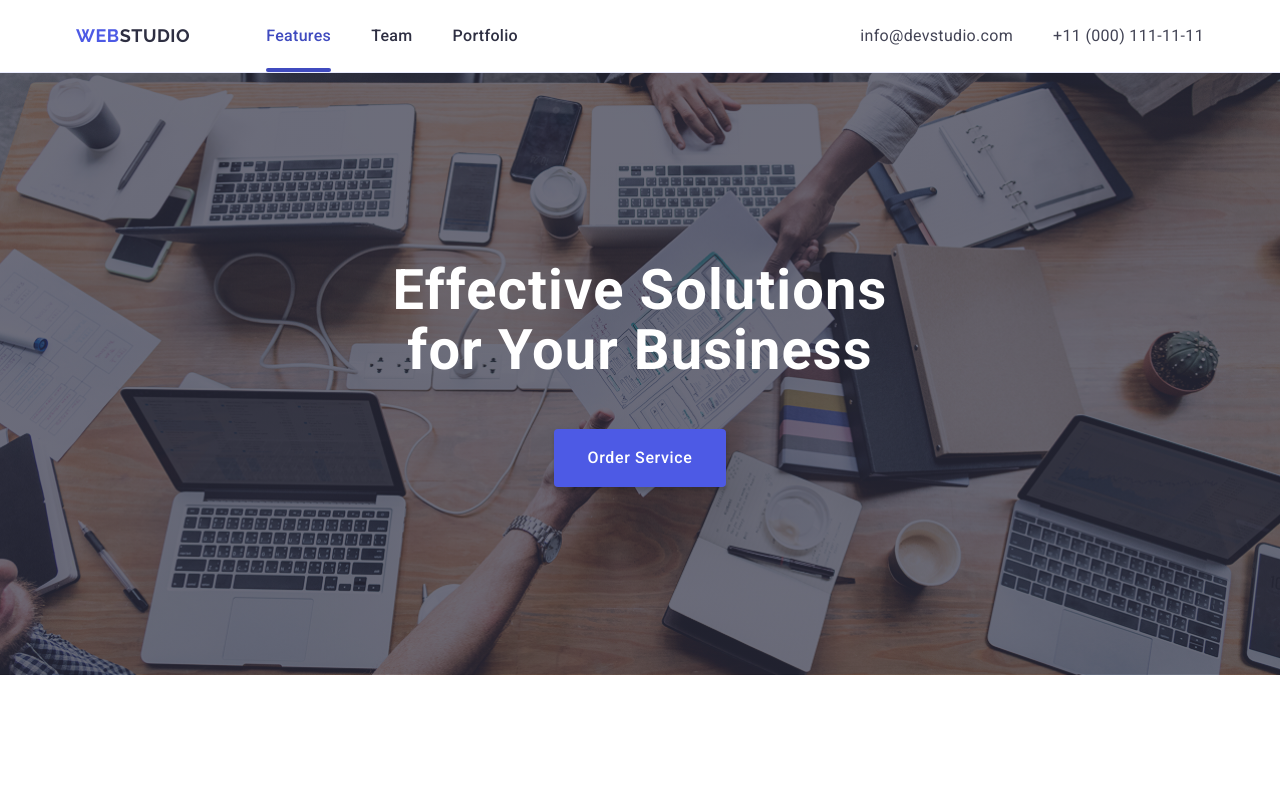
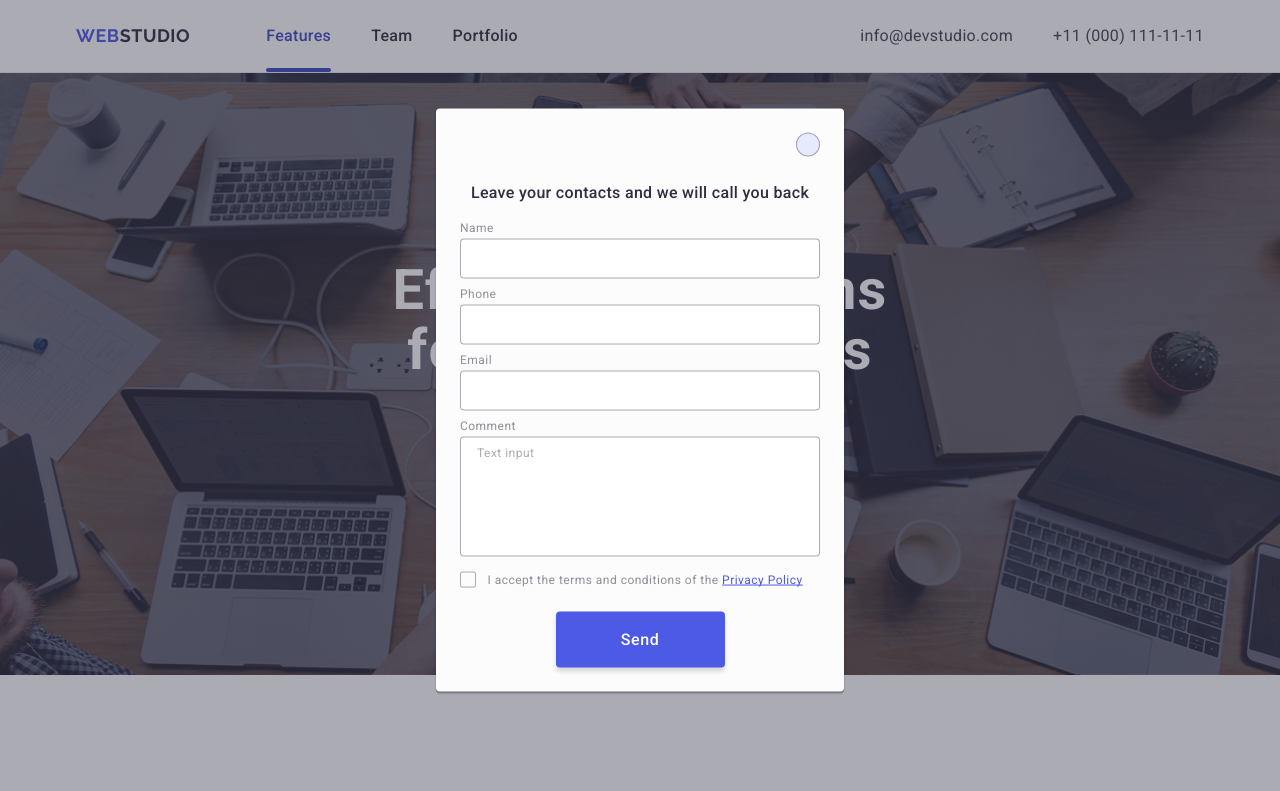
Before and after one commit to nastyars0811-create/goit-markup-hw-05, a plain HTML site: page index.html in a window 1280 px wide. Shown: the top 791 px of the page. Drawn offline with nearby package versions, Linux system fonts and the light colour scheme.

Commit message:
Fix modal form styles

```diff
--- a/css/footer.css
+++ b/css/footer.css
@@ -124,7 +124,6 @@
 
 .footer-form-input::placeholder {
   color: #ffffff;
-  transition: color 250ms ease-out;
 }
 
 .btn-filled {
--- a/css/modal.css
+++ b/css/modal.css
@@ -6,7 +6,7 @@
   width: 100%;
   height: 100%;
 
-  background-color: rgb(46, 47, 66, 0.4);
+  background-color: rgba(46, 47, 66, 0.4);
 
   opacity: 0;
   visibility: hidden;
@@ -68,6 +68,10 @@
   width: 24px;
   height: 24px;
   background: #e7e9fc;
+
+  transition:
+    background-color 250ms ease-out,
+    border-color 250ms ease-out;
 }
 .modal-btn-icon {
   color: #2e2f42;
@@ -106,12 +110,12 @@ Modal form */
 .modal-form-field {
   margin-bottom: 8px;
 }
-.modal-form-lable {
+.modal-form-label {
   display: block;
   margin-bottom: 4px;
   font-weight: 400;
   font-size: 12px;
-  line-height: 1.2;
+  line-height: 1.17;
   letter-spacing: 0.04em;
   color: #8e8f99;
 }
@@ -125,6 +129,7 @@ Modal form */
   font-family: 'Roboto', sans-serif;
   font-size: 16px;
   line-height: 1.5;
+  letter-spacing: 0.02em;
   color: #434455;
 
   outline: transparent;
@@ -198,8 +203,8 @@ Modal form */
   justify-content: center;
   align-items: center;
 
-  width: 14px;
-  height: 14px;
+  width: 16px;
+  height: 16px;
   margin-right: 8px;
 
   border: 0.88px solid rgba(46, 47, 66, 0.4);
@@ -236,7 +241,7 @@ Modal form */
 }
 
 .modal-form-link {
-  line-height: 1.33333;
+  line-height: 1.17;
   text-decoration: underline;
   text-decoration-skip-ink: none;
   color: #4d5ae5;
@@ -252,8 +257,18 @@ Modal form */
   padding: 16px 32px;
   width: 169px;
   height: 56px;
+
   box-shadow: 0 4px 4px 0 rgba(0, 0, 0, 0.15);
   background: #4d5ae5;
+
+  font-weight: 500;
+  font-size: 16px;
+  line-height: 1.5;
+  letter-spacing: 0.04em;
+
+  color: #fff;
+
+  cursor: pointer;
 
   transition: 250ms ease-out;
   transition-property: background-color;
--- a/index.html
+++ b/index.html
@@ -495,7 +495,7 @@
         </div>
       </div>
     </footer>
-    <div class="backdrop" id="modal">
+    <div class="backdrop is-open" id="modal">
       <div class="modal">
         <button class="modal-btn" type="button" aria-label="Close modal button">
           <svg class="modal-btn-icon" width="8" height="8">
@@ -508,7 +508,7 @@
 
         <form class="modal-form" name="review_form">
           <div class="modal-form-field">
-            <label class="modal-form-lable" for="user-name">Name </label>
+            <label class="modal-form-label" for="user-name">Name </label>
             <div class="modal-form-wrapper">
               <input
                 class="modal-form-input"
@@ -526,7 +526,7 @@
             </div>
           </div>
           <div class="modal-form-field">
-            <label class="modal-form-lable" for="user-phone">Phone </label>
+            <label class="modal-form-label" for="user-phone">Phone </label>
             <div class="modal-form-wrapper">
               <input
                 class="modal-form-input"
@@ -540,7 +540,7 @@
             </div>
           </div>
           <div class="modal-form-field">
-            <label class="modal-form-lable" for="user-email">Email </label>
+            <label class="modal-form-label" for="user-email">Email </label>
             <div class="modal-form-wrapper">
               <input
                 class="modal-form-input"
@@ -554,9 +554,7 @@
             </div>
           </div>
           <div class="modal-form-field">
-            <label class="modal-form-lable" for="user-comment"
-              >Comment
-
+            <label class="modal-form-label" for="user-comment">Comment </label>
             <textarea
               class="modal-form-comment"
               cols="7"
@@ -564,7 +562,6 @@
               name="user-comment"
               placeholder="Text input"
             ></textarea>
-            </label>
           </div>
 
           <div class="modal-form-agreement">
```
Lines whose indentation alone changed are shown as unchanged.
